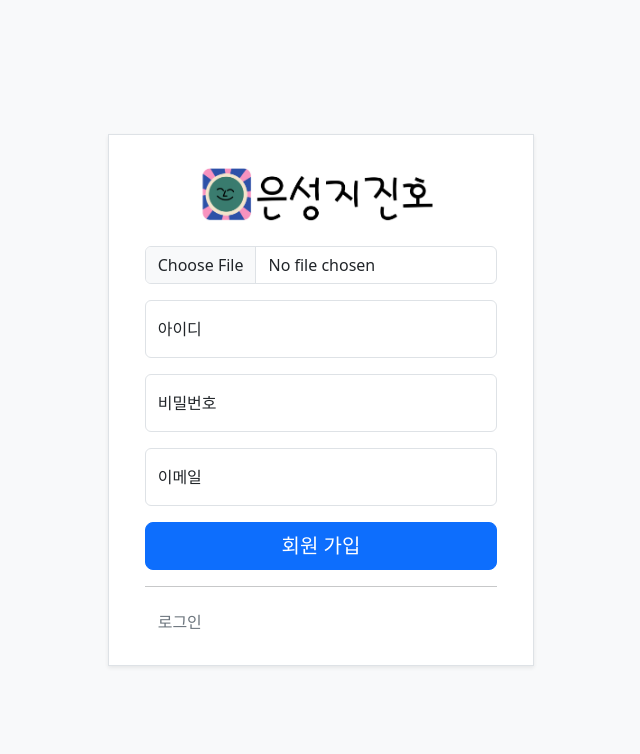
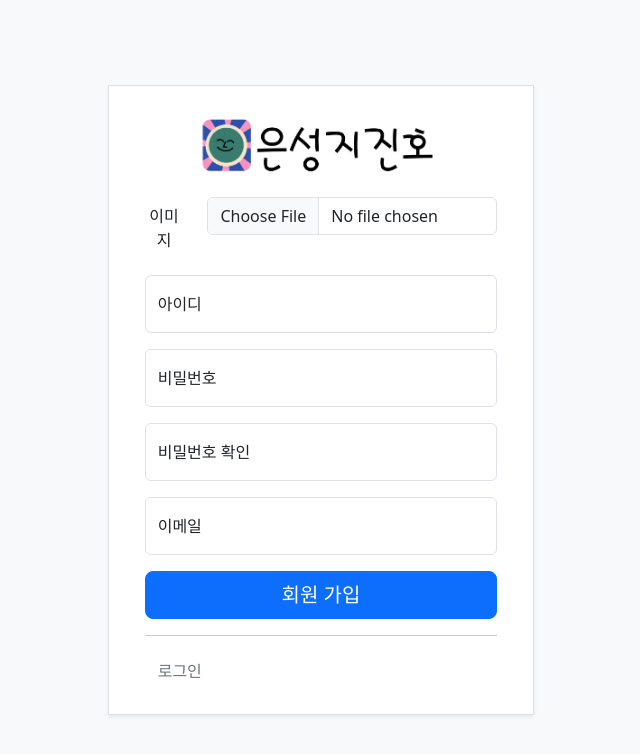
Before and after one commit to ShinSeongCheol/esjjh-gallery, a React (Vite) app in the folder frontend/: page /signup in a window 1280 px wide. Shown: the top 754 px of the page, without its empty margins (319-959 px from the left). Built offline with nearby package versions, Linux system fonts and the light colour scheme.

Commit message:
회원 가입 페이지 레이아웃 수정

```diff
--- a/frontend/src/pages/SignupPage.jsx
+++ b/frontend/src/pages/SignupPage.jsx
@@ -34,7 +34,12 @@ function Signup() {
                         <Image src='/logo/esjjh.png' width={250}/>
                         <Form className="mt-3" id="signupForm" onSubmit={click_signup_button}>
 
-                            <Form.Control className="mb-3" type="file" name="profile_image"></Form.Control>
+                            <Form.Group className="mb-3" as={Row}>
+                                <Form.Label className="" column sm={2}>이미지</Form.Label>
+                                <Col sm={10}>
+                                    <Form.Control className="mb-3" type="file" name="profile_image"></Form.Control>
+                                </Col>
+                            </Form.Group>
 
                             <FloatingLabel className="mb-3" controlId="user_id"  label="아이디">
                                 <Form.Control type="text" placeholder="id" name="id"></Form.Control>
@@ -42,6 +47,10 @@ function Signup() {
 
                             <FloatingLabel className="mb-3" controlId="user_pw" label="비밀번호">
                                 <Form.Control type="password" placeholder="password" name="password"></Form.Control>
+                            </FloatingLabel>
+
+                            <FloatingLabel className="mb-3" controlId="user_confirm_pw" label="비밀번호 확인">
+                                <Form.Control type="password" placeholder="password" name="password_confirm"></Form.Control>
                             </FloatingLabel>
 
                             <FloatingLabel className="mb-3" controlId="user_email" label="이메일">
```
